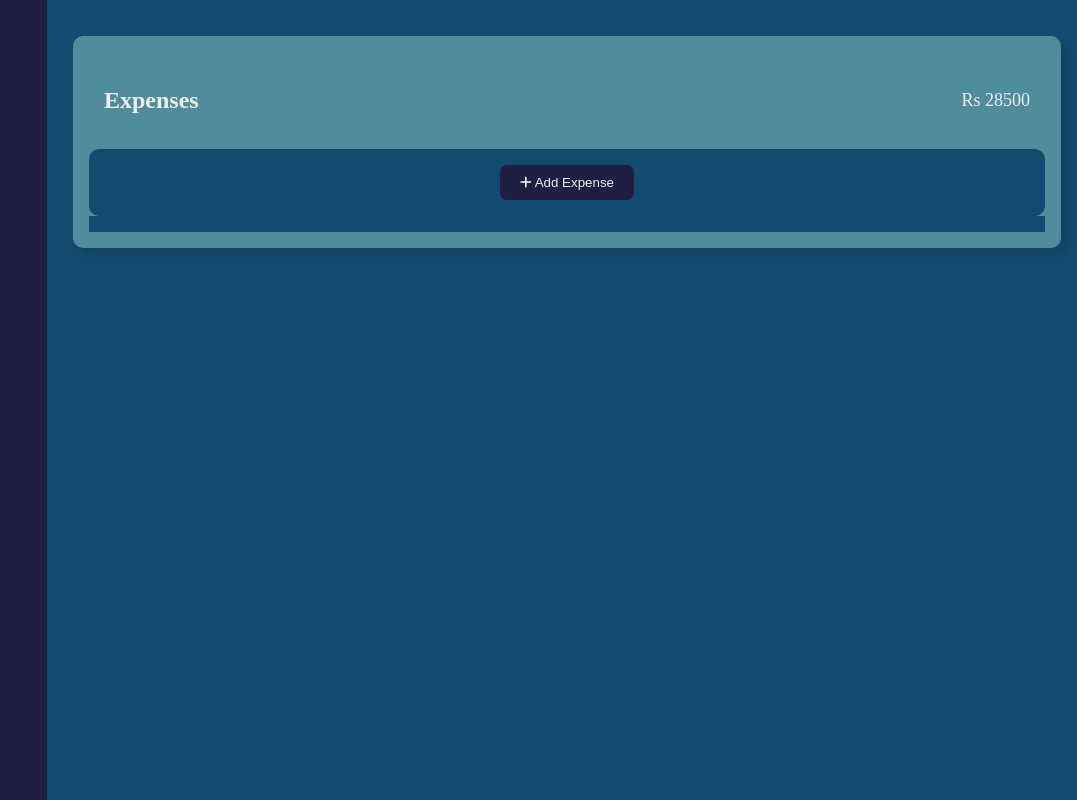
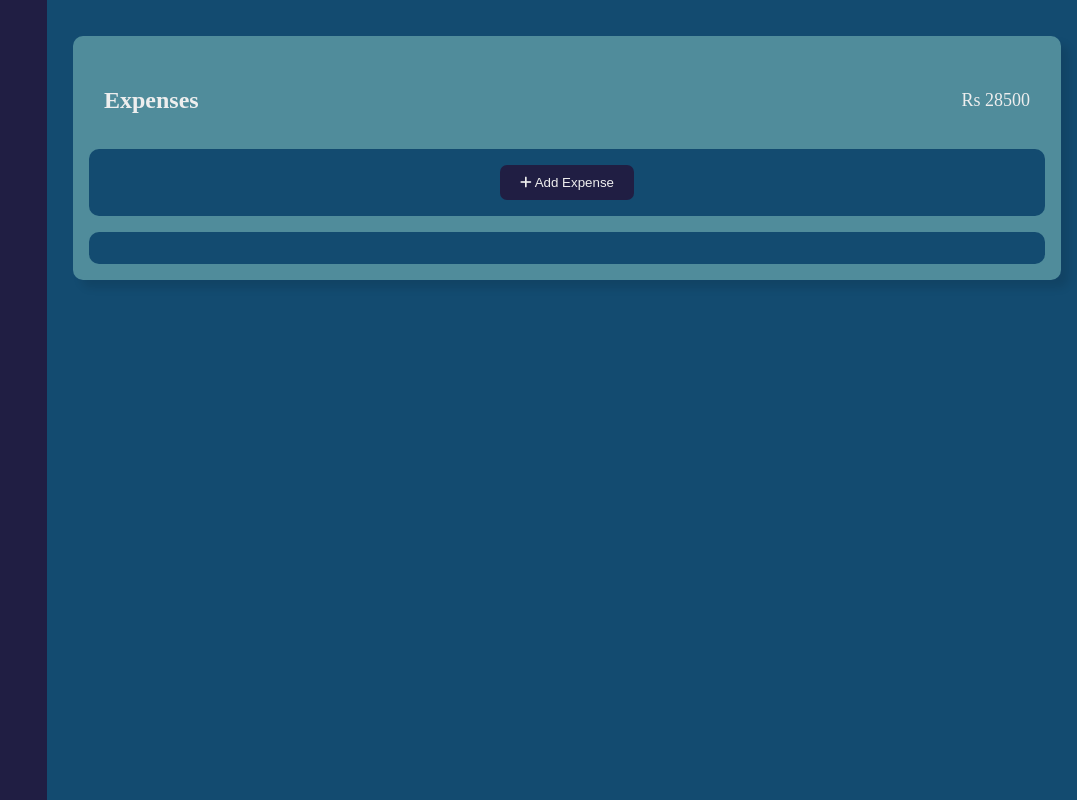
Before and after one commit to rohitghatal1/ExpenseTracker-React-TS, a React (Create React App) app: page / in a window 1280 px wide. Shown: the whole page, without its empty margins (203-1280 px from the left). Built offline with nearby package versions, Linux system fonts and the light colour scheme.

Commit message:
added styles for expense container

```diff
--- a/src/CSS/expense.css
+++ b/src/CSS/expense.css
@@ -105,7 +105,9 @@
 }
 
 .expenseComponent .expenseContainer{
-    padding: 0.5rem;
+    padding: 1rem;
     background-color: var(--body-color);
     color: var(--text-color);
+    margin-top: 1rem;
+    border-radius: 10px;
 }
```
